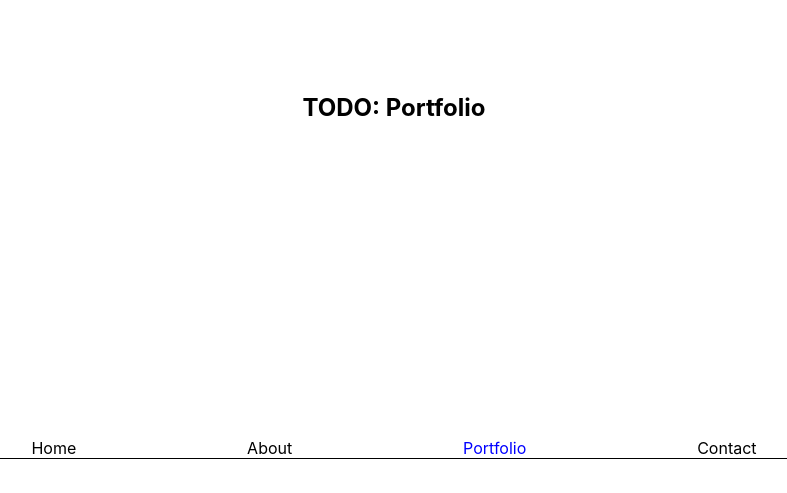
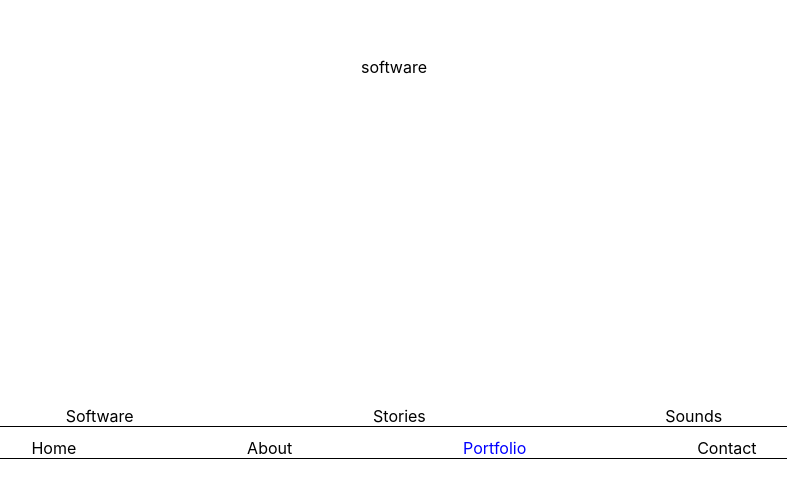
Before and after one commit to vogeldaniel/me, a React (Create React App) app: page /portfolio in a window 1280 px wide. Shown: the part 293-786 px from the top of the page, without its empty margins (246-1033 px from the left). Built offline with nearby package versions, Linux system fonts and the light colour scheme.

Commit message:
Navigation for portfolio section makes sense now. Slightly animated.

```diff
--- a/src/areas/About.js
+++ b/src/areas/About.js
@@ -1,10 +1,12 @@
 import React, { Component } from "react";
 import styled from "styled-components";
+import Fade from "react-reveal/Fade";
+
 
 const Boop = styled.div`
   display: flex;
   flex-direction: column;
-  height: 100vh;
+  height: 90vh;
   width: 70vw;
   justify-content: center;
 `;
@@ -19,11 +21,16 @@ export default class About extends Component {
       <>
         <Boop>
           <h1>About.</h1>
-          <BlockText>
-          Quo tamen cupidatat proident e ubi aut aliqua incurreret an hic cupidatat ne
-          offendit do noster ut ab dolor nescius ab ut quis tamen do excepteur ut
-          cernant.
-          </BlockText>
+          <Fade delay={750}>
+            <BlockText>
+            Singulis elit e cernantur consectetur. Cupidatat sint mentitum, ex ex magna esse
+            illum, quorum admodum ut sempiternum si eu quid coniunctione se est magna dolore
+            nisi deserunt ad in export litteris adipisicing, quis admodum reprehenderit iis
+            aliquip et litteris. Excepteur legam ullamco. Minim incurreret eu illum
+            magna.Laborum quae offendit. Aute arbitror de transferrem. Fugiat fabulas qui
+            elit multos. Quis ex sed dolore ullamco.
+            </BlockText>
+          </Fade>
         </Boop>
       </>
     );
--- a/src/areas/Contact.js
+++ b/src/areas/Contact.js
@@ -5,7 +5,7 @@ import styled from "styled-components";
 const Boop = styled.div`
   display: flex;
   flex-direction: column;
-  height: 100vh;
+  height: 90vh;
   justify-content: center;
 `;
 
--- a/src/areas/Portfolio/Portfolio.js
+++ b/src/areas/Portfolio/Portfolio.js
@@ -1,26 +1,90 @@
-import React, { Component } from 'react';
+import React, { Component } from "react";
+import { BrowserRouter, Route, Switch, withRouter } from "react-router-dom";
+import { TransitionGroup, CSSTransition } from "react-transition-group";
 
 import styled from "styled-components";
 
 const Boop = styled.div`
   display: flex;
   flex-direction: column;
-  height: 100vh;
+  height: 90vh;
+  width: 70vw;
   justify-content: center;
+  align-content: center;
 `;
 
-class Portfolio extends Component {
-
-  render() {
-    return (
-      <>
-        <Boop>
-          <h1>TODO: Portfolio</h1>
-        </Boop>
-      </>
-    );
+const Wrapper = styled.div`
+  .page-enter {
+    opacity: 0;
+    transform: translateX(100vw);
+    position: absolute;
   }
 
+  .page-enter-done {
+    transform: translateX(0);
+    opacity: 1;
+    transition: all 200ms linear 100ms;
+  }
+
+  .page-exit {
+    transform: translateX(0vw);
+    opacity: 1;
+  }
+
+  .page-exit-active {
+    transform: translateX(-100vw);
+    opacity: 0;
+    transition: all 300ms linear;
+  }
+
+  div.transition-group {
+    position: relative;
+  }
+`;
+
+const Software = () => {
+  return <Boop>software</Boop>;
+};
+
+const Stories = () => {
+  return <Boop>stories</Boop>;
+};
+
+const Sound = () => {
+  return <Boop>sound</Boop>;
+};
+
+function Container({ location }) {
+  return (
+    <Wrapper>
+      <TransitionGroup className="transition-group">
+        <CSSTransition
+          key={location.key}
+          timeout={{ enter: 300, exit: 300 }}
+          classNames="page"
+        >
+          <section className="route-section">
+            <Switch location={location}>
+              <Route exact path="/portfolio" component={Software} />
+              <Route exact path="/portfolio/software" component={Software} />
+              <Route exact path="/portfolio/stories" component={Stories} />
+              <Route exact path="/portfolio/sounds" component={Sound} />
+            </Switch>
+          </section>
+        </CSSTransition>
+      </TransitionGroup>
+    </Wrapper>
+  );
 }
 
+const AddedRouter = withRouter(Container);
+
+const Portfolio = () => {
+  return (
+    <>
+      <AddedRouter />
+    </>
+  );
+};
+
 export default Portfolio;
--- a/src/components/Navbar.js
+++ b/src/components/Navbar.js
@@ -1,12 +1,21 @@
 import React from "react";
 import styled from "styled-components";
-import { NavLink } from "react-router-dom";
+import { NavLink, Route, withRouter } from "react-router-dom";
+import PortfolioNav from "./PortfolioNav.js";
+import { TransitionGroup, CSSTransition } from "react-transition-group";
 
-/*
-The bottom navbar for this lil app
- */
 
 const Navbox = styled.div`
+  display: flex;
+  flex-direction: column;
+  width: 70vw;
+  left: 15%;
+  justify-content: flex-start;
+  position: fixed;
+  margin: 0 0 3em 0;
+`;
+
+const NavMain = styled.div`
   display: flex;
   flex-direction: row;
   /*
@@ -18,42 +27,79 @@ const Navbox = styled.div`
   justify-content: space-around;
   border-bottom: 1px solid black;
   margin: 0 0 3em 0;
+  bottom: 0;
+  background-color: white;
   position: fixed;
-  bottom: 0;
 `;
 
-export default class Navbar extends React.Component {
-  linkStyle = {
+const linkStyle = {
   textDecoration: "none",
   color: "black"
 };
 
-  activeStyle = {
+const activeStyle = {
   textDecoration: "none",
   color: "blue"
 };
 
-  createNavLink = (text, destination) => {
+const createNavLink = (text, destination) => {
   return (
     <NavLink
       exact
       to={destination}
-        style={this.linkStyle}
-        activeStyle={this.activeStyle}
+      style={linkStyle}
+      activeStyle={activeStyle}
     >
       {text}
     </NavLink>
   );
 };
 
-  render = () => {
+function Navbar() {
   return (
     <Navbox>
-        {this.createNavLink("Home", "/")}
-        {this.createNavLink("About", "/about")}
-        {this.createNavLink("Portfolio", "/portfolio")}
-        {this.createNavLink("Contact", "/contact")}
+      <NavMain>
+        <NavLink
+          exact
+          to={"/"}
+          style={linkStyle}
+          activeStyle={activeStyle}
+        >
+          Home
+        </NavLink>
+        {createNavLink("About", "/about")}
+        {createNavLink("Portfolio", "/portfolio")}
+        {createNavLink("Contact", "/contact")}
+      </NavMain>
+      <Route path="/portfolio" component={PortfolioNav}/>
     </Navbox>
-    );
-  };
+  )
 }
+
+const AnimationWrapper = styled.div`
+  .box-enter {
+    opacity: 0;
+    position: absolute;
+  }
+
+  .box-enter-done {
+    opacity: 1;
+    transition: all 2000ms;
+  }
+
+  .box-exit {
+    opacity: 1;
+  }
+
+  .box-exit-active {
+    transform: opacity;
+    opacity: 0;
+    transition: all 2000ms;
+  }
+
+  div.nav-box {
+    position: relative;
+  }
+`;
+
+export default Navbar;
--- /dev/null
+++ b/src/components/PortfolioNav.js
@@ -0,0 +1,53 @@
+import React, { Component } from "react";
+import styled from "styled-components";
+import { NavLink, withRouter } from "react-router-dom";
+import Fade from "react-reveal/Fade";
+import { TransitionGroup, CSSTransition } from "react-transition-group";
+
+const Navbox = styled.div`
+  display: flex;
+  flex-direction: row;
+  width: 70vw;
+  justify-content: space-around;
+  border-bottom: 1px groove black;
+  margin: 0 0 5em 0;
+  bottom: 0;
+  position: fixed;
+`;
+
+const linkStyle = {
+  textDecoration: "none",
+  color: "black"
+};
+
+const activeStyle = {
+  textDecoration: "none",
+  color: "blue"
+};
+
+const createNavLink = (text, destination) => {
+  return (
+    <Fade top big delay={250} duration={250}>
+      <NavLink
+        exact
+        to={destination}
+        style={linkStyle}
+        activeStyle={activeStyle}
+      >
+        {text}
+      </NavLink>
+    </Fade>
+  );
+};
+
+const PortfolioNav = () => {
+  return (
+    <Navbox>
+      {createNavLink("Software", "/portfolio/software")}
+      {createNavLink("Stories", "/portfolio/stories")}
+      {createNavLink("Sounds", "/portfolio/sounds")}
+    </Navbox>
+  );
+};
+
+export default PortfolioNav;
```
Lines whose indentation alone changed are shown as unchanged.
